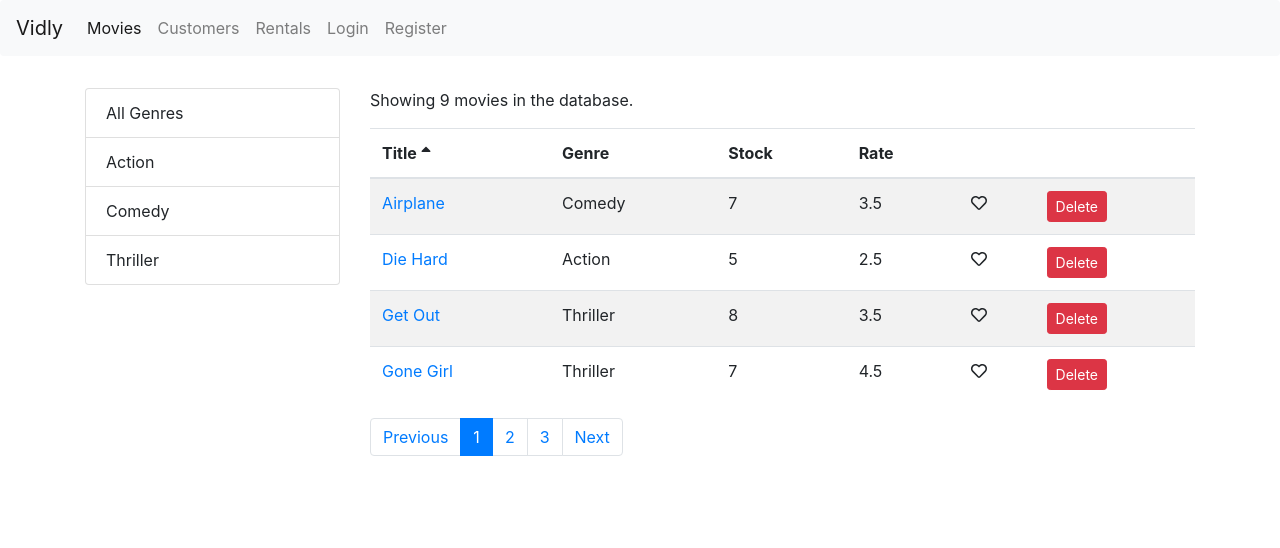
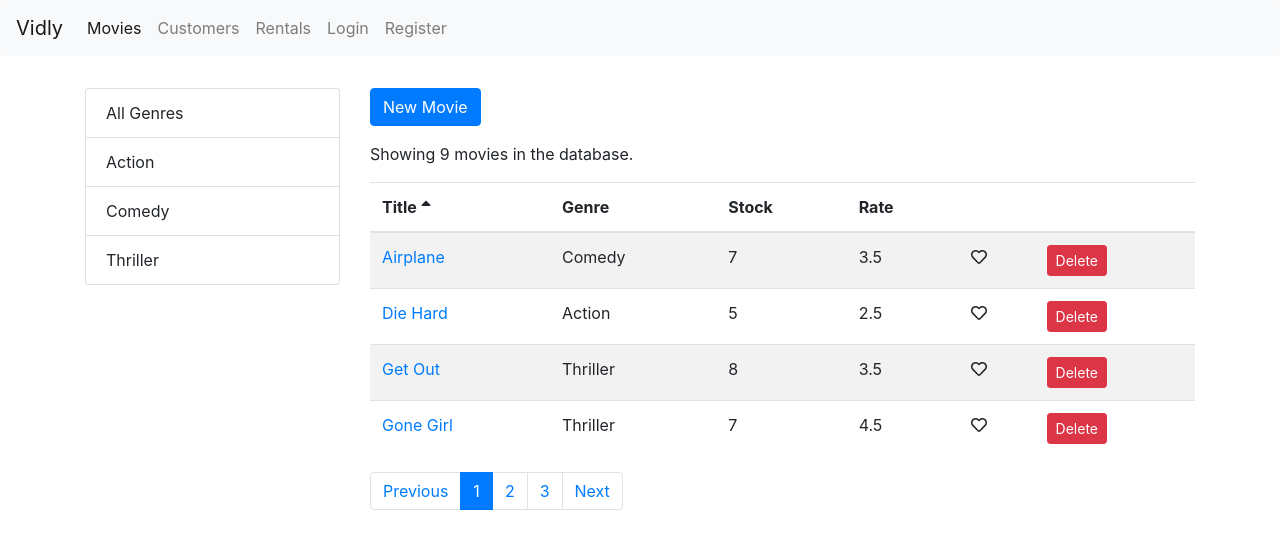
Before and after one commit to victorbruce/vidly-app, a React (Create React App) app: page /movies in a window 1280 px wide. Shown: the top 548 px of the page. Built offline with nearby package versions, Linux system fonts and the light colour scheme.

Commit message:
Add link to movies form

```diff
--- a/src/components/movies.jsx
+++ b/src/components/movies.jsx
@@ -1,5 +1,6 @@
 import React, { Component } from 'react';
 import _ from 'lodash';
+import { Link } from 'react-router-dom';
 import { getMovies } from '../services/fakeMovieService';
 import { getGenres } from '../services/fakeGenreService';
 
@@ -97,6 +98,7 @@
           />
         </div>
         <div className="col">
+          <Link className="btn btn-primary mb-3" to="/movies/new">New Movie</Link>
           <p>Showing {totalCount} movies in the database.</p>
           <MoviesTable
             movies={movies}
```
Also changed, not shown: 1 other file (tests, documents, lock files or other folders).
